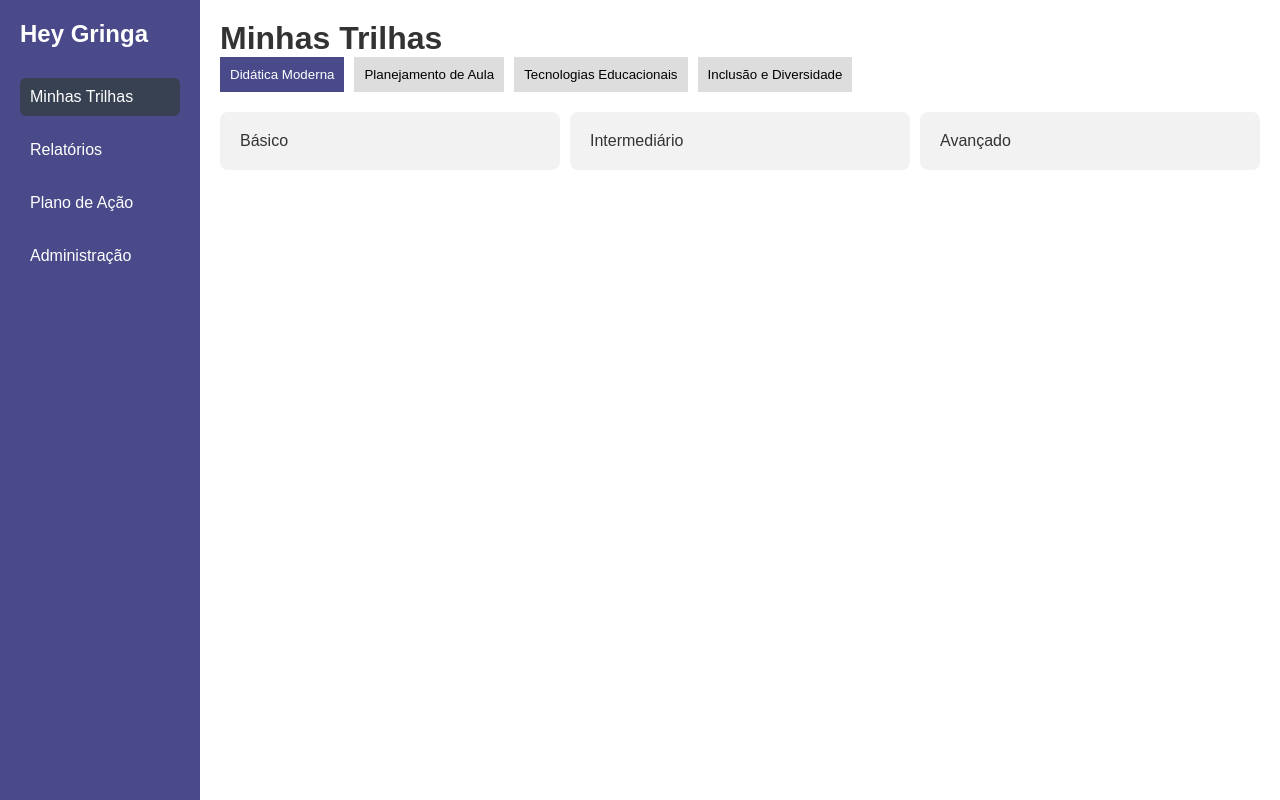
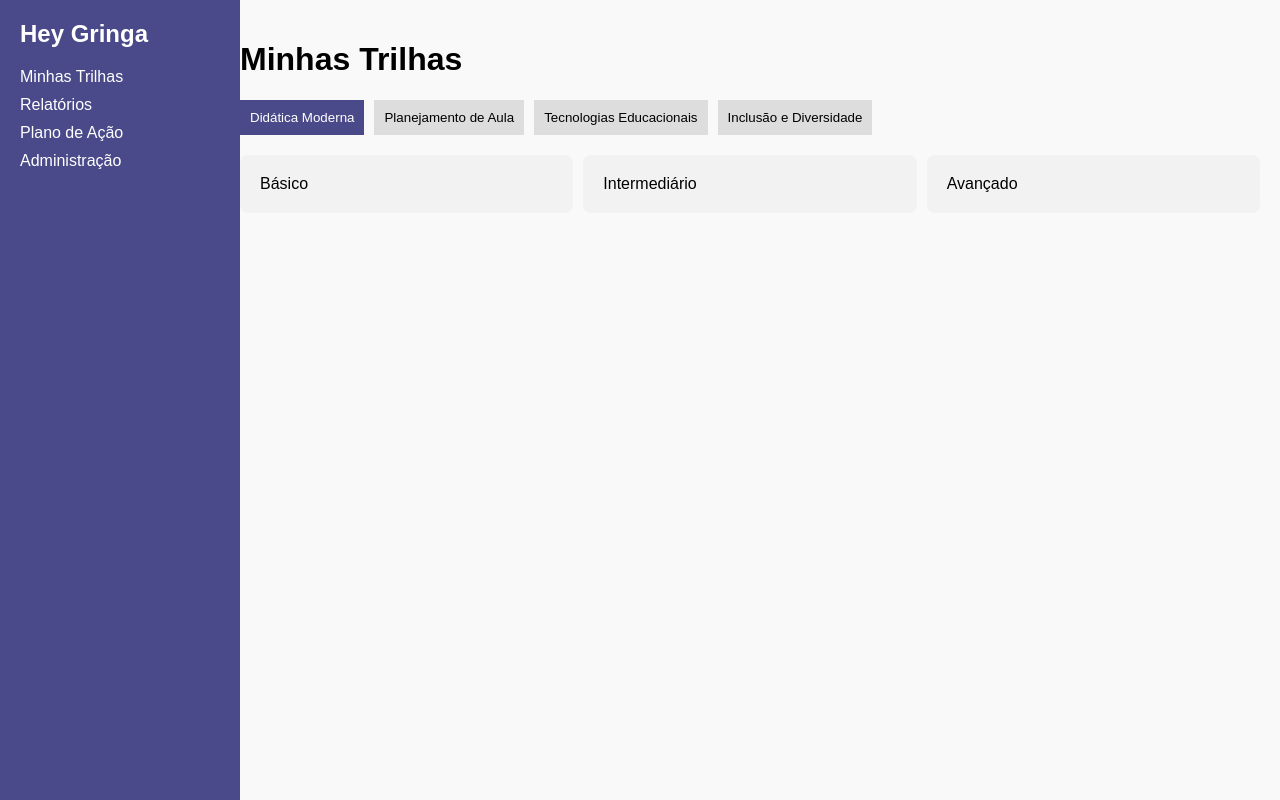
Before and after one commit to heygringa/plano-de-acao, a plain HTML site: page index.html in a window 1280 px wide. Both pictures are taken after a click on the button "Didática Moderna". Drawn offline with Linux system fonts and the light colour scheme.

Commit message:
feat: implementa sistema de trilhas

```diff
--- a/style.css
+++ b/style.css
@@ -1,89 +1,60 @@
-/* Reset básico */
-* {
+body {
+    font-family: Arial, sans-serif;
     margin: 0;
     padding: 0;
-    box-sizing: border-box;
-    font-family: Arial, sans-serif;
+    background-color: #f9f9f9;
 }
 
-  body {
-    display: flex;
+.sidebar {
+    width: 200px;
+    background-color: #333;
+    color: #fff;
     height: 100vh;
-    background-color: #f4f6f8;
-    color: #333;
-  }
-
-  /* Sidebar lateral */
-  .sidebar {
-    width: 220px;
-    background-color: #1f2937;
-    color: white;
     padding: 20px;
-  }
-
-  .sidebar h2 {
-    margin-bottom: 30px;
-    font-size: 24px;
+    position: fixed;
 }
 
 .sidebar ul {
     list-style: none;
+    padding: 0;
 }
 
-  .sidebar ul li {
-    margin: 15px 0;
+.sidebar li {
+    margin-bottom: 15px;
     cursor: pointer;
-    padding: 10px;
-    border-radius: 6px;
-    transition: background 0.2s;
 }
 
-  .sidebar ul li:hover,
-  .sidebar ul li.active {
-    background-color: #374151;
+.main-content {
+    margin-left: 220px;
+    padding: 20px;
 }
 
-  /* Conteúdo principal */
-  .main-content {
-    flex: 1;
-    padding: 20px;
-    background-color: #ffffff;
-  }
-
-  /* Topbar */
-  .topbar {
-    border-bottom: 1px solid #ddd;
-    margin-bottom: 20px;
-    padding-bottom: 10px;
-  }
-
-  .topbar h1 {
-    font-size: 24px;
-  }
-
-  /* Menu de cursos */
-  .course-menu {
+.trilhas {
+    display: flex;
+    gap: 10px;
     margin-bottom: 20px;
 }
 
-  .course-menu .tab {
-    background-color: #e5e7eb;
+.trilha-btn {
+    padding: 10px;
+    background-color: #ddd;
     border: none;
-    padding: 10px 20px;
-    margin-right: 10px;
-    border-radius: 6px;
     cursor: pointer;
-    transition: background 0.3s;
 }
 
-  .course-menu .tab:hover {
-    background-color: #d1d5db;
+.trilha-btn.active {
+    background-color: #4a4a8a;
+    color: white;
 }
 
-  /* Conteúdo */
-  .content {
+.cursos {
+    display: flex;
+    gap: 10px;
+}
+
+.curso-card {
+    background-color: #f2f2f2;
     padding: 20px;
-    border: 1px solid #ddd;
     border-radius: 8px;
-    background-color: #f9fafb;
+    flex: 1;
 }
```
Lines whose indentation alone changed are shown as unchanged.
